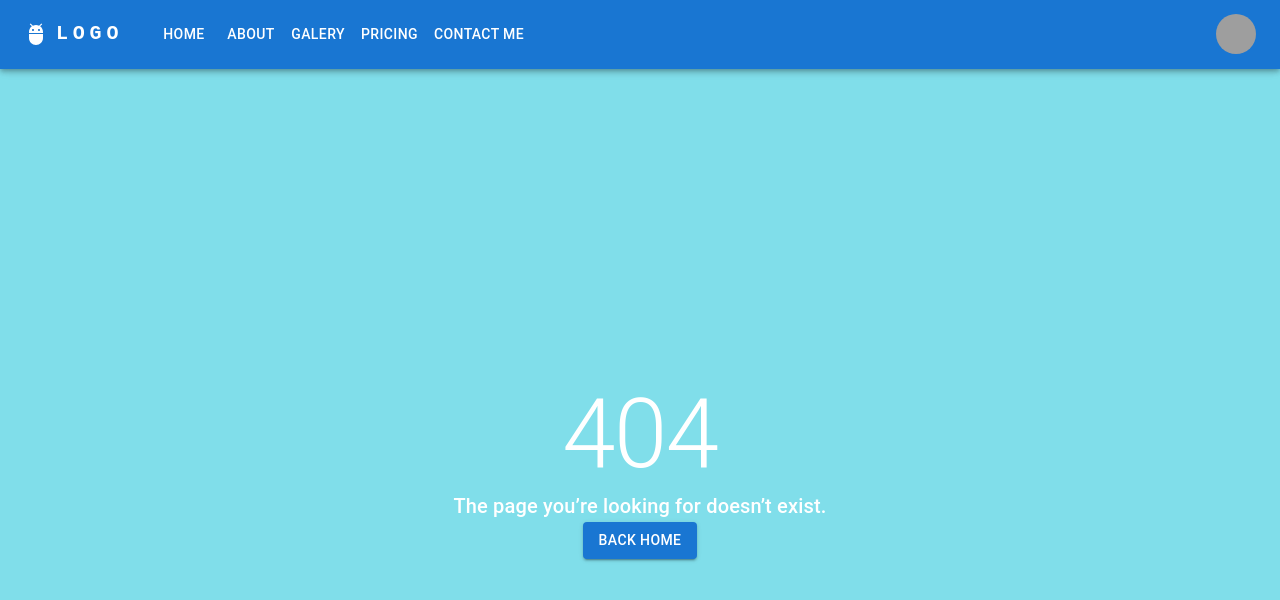
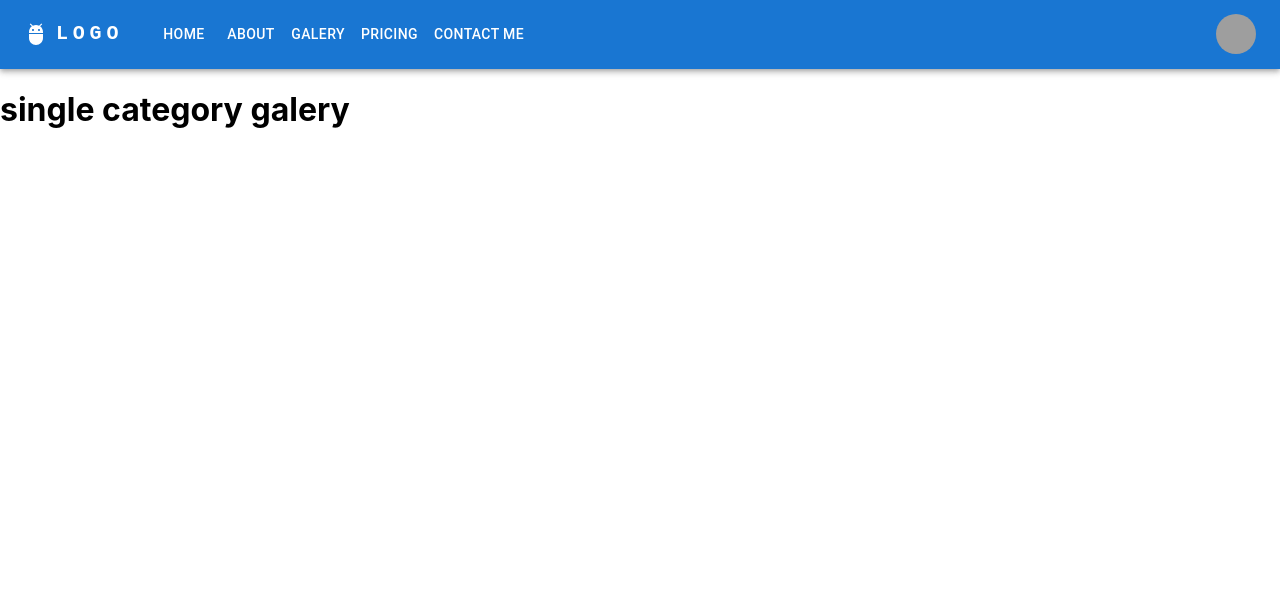
Before and after one commit to yehudacy/photography-site, a React (Create React App) app in the folder client/: page /galery/1 in a window 1280 px wide. Before the commit this address had no page. Shown: the top 600 px of the page. Built offline with nearby package versions, Linux system fonts and the light colour scheme; grey boxes are pictures that could not be loaded.

Commit message:
start single category

```diff
--- a/client/src/App.js
+++ b/client/src/App.js
@@ -4,6 +4,7 @@ import Galery from "./pages/Galery";
 import Home from "./pages/Home";
 import NotFound from "./pages/NotFound";
 import { Route, Routes } from "react-router-dom";
+import SingleCategoryGalery from "./pages/SingleCategoryGalery";
 
 function App() {
   return (
@@ -12,6 +13,7 @@ function App() {
       <Routes>
         <Route path="/" element={<Home />}></Route>
         <Route path="/galery" element={<Galery />}></Route>
+        <Route path="/galery/:category" element={<SingleCategoryGalery />}></Route>
         <Route path="*" element={<NotFound />}></Route>
       </Routes>
     </>
--- a/client/src/pages/Galery.js
+++ b/client/src/pages/Galery.js
@@ -6,6 +6,7 @@ import ListSubheader from "@mui/material/ListSubheader";
 import IconButton from "@mui/material/IconButton";
 import InfoIcon from "@mui/icons-material/Info";
 import { Box } from "@mui/material";
+import { Link } from "react-router-dom";
 
 export default function Galery() {
   return (
@@ -22,7 +23,10 @@ export default function Galery() {
       <ImageList sx={{ width: "100%", height: "100%" }} cols={4}>
 
         {itemData.map((item) => (
-          <ImageListItem key={item.img}>
+          <ImageListItem key={item.img}
+          component={Link}
+          // to={`galery/${item.title}`}
+          >
             <img
               srcSet={`${item.img}?w=248&fit=crop&auto=format&dpr=2 2x`}
               src={`${item.img}?w=248&fit=crop&auto=format`}
@@ -51,7 +55,7 @@ export default function Galery() {
 const itemData = [
   {
     img: "https://images.unsplash.com/photo-1551963831-b3b1ca40c98e",
-    title: "Breakfast",
+    title: "newBorn",
     author: "@bkristastucchio",
     rows: 2,
     cols: 2,
--- /dev/null
+++ b/client/src/pages/SingleCategoryGalery.js
@@ -0,0 +1,11 @@
+import React from 'react'
+
+const SingleCategoryGalery = () => {
+  return (
+    <h1>
+      single category galery
+    </h1>
+  )
+}
+
+export default SingleCategoryGalery
```
